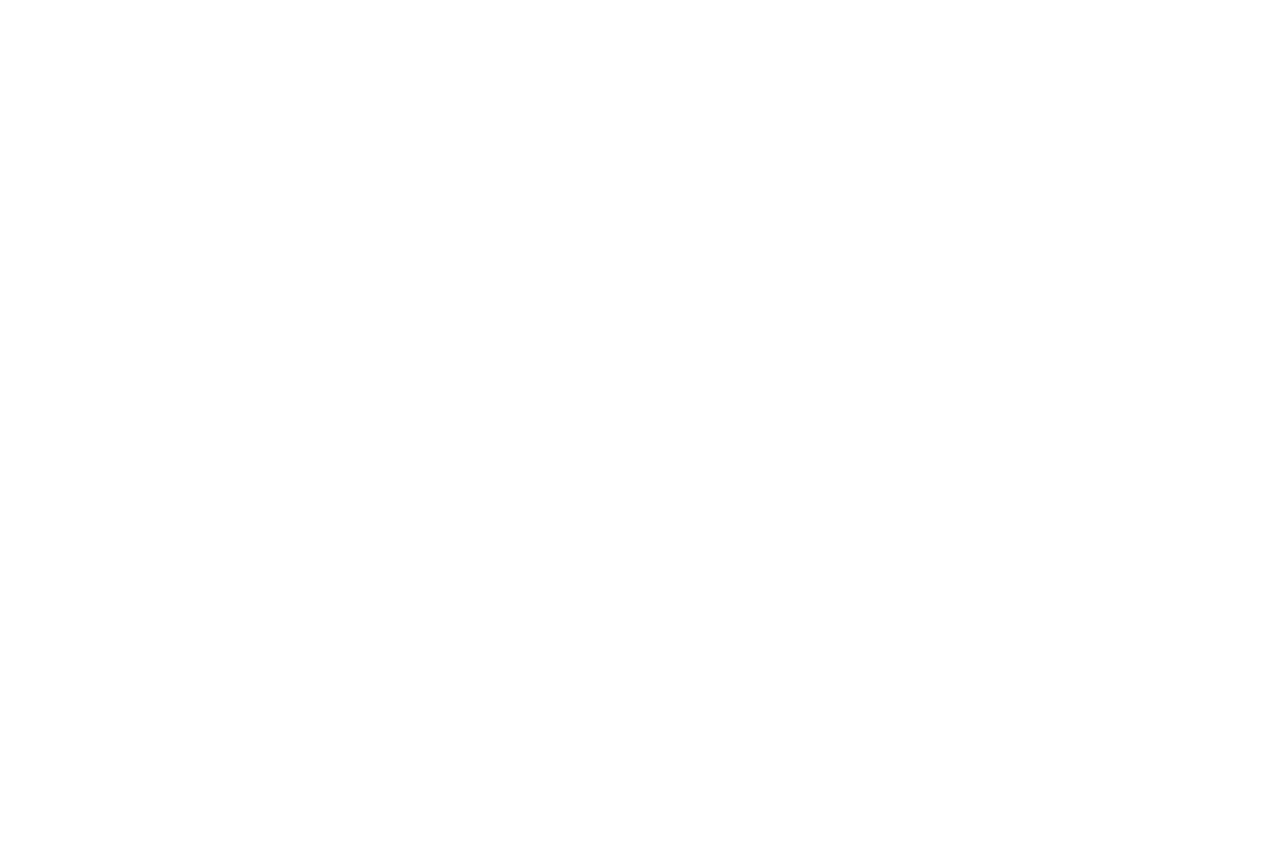
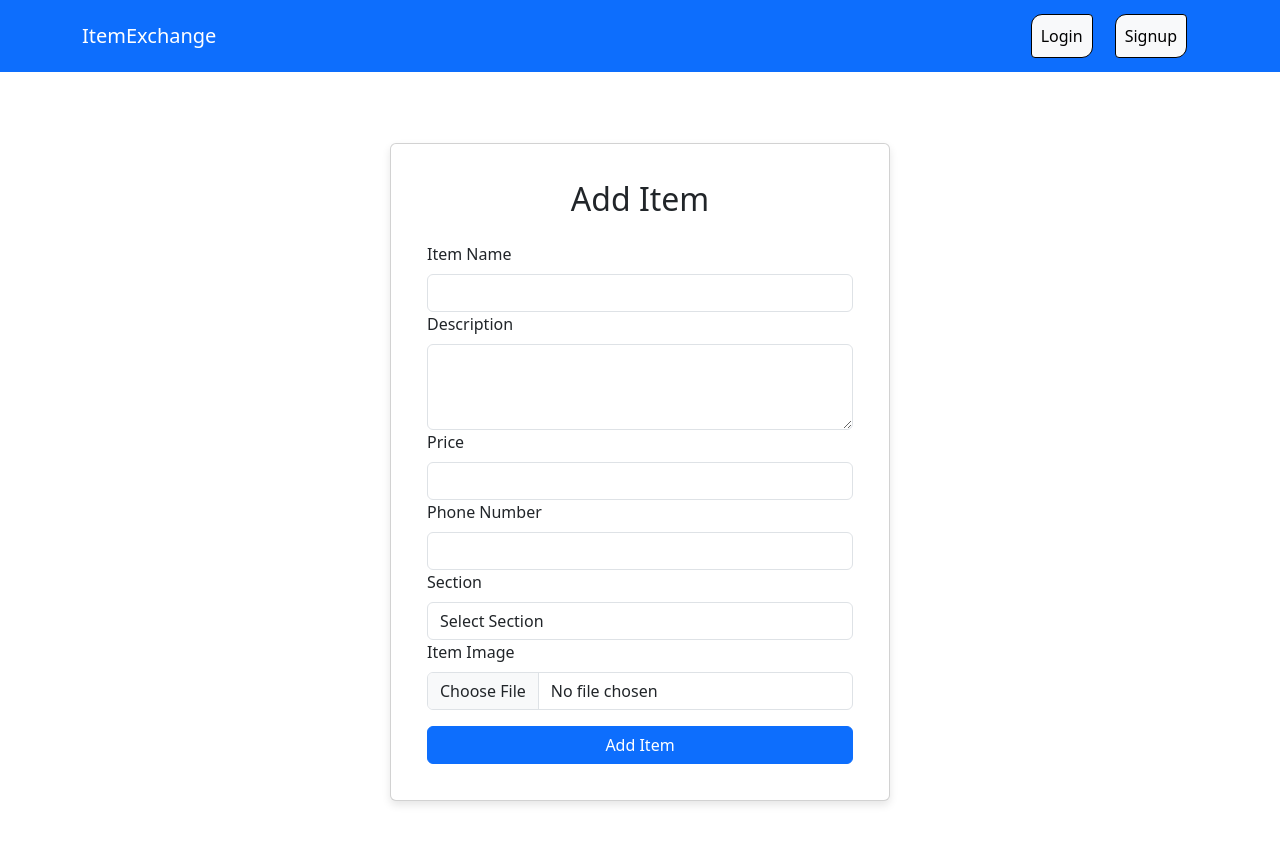
Before and after one commit to Abhinavburnapelly/item-exchange, a React (Create React App) app: page /add-item in a window 1280 px wide. Before the commit this address had no page. Shown: the top 844 px of the page. Before the commit the page ends 800 px from the top, so only its background shows below. Built offline with nearby package versions, Linux system fonts and the light colour scheme.

Commit message:
added the part of adding items page

```diff
--- a/src/App.js
+++ b/src/App.js
@@ -4,6 +4,7 @@ import { BrowserRouter,Routes,Route }  from 'react-router-dom'
 import MainPage from './components/MainPage';
 import Login from './components/Login';
 import Signup from './components/Signup';
+import AddItem from './components/AddItem';
 
 
 function App() {
@@ -20,7 +21,7 @@ function App() {
         <Route path="/Login" element={<Login/>} />
         <Route path="/Signup" element={<Signup/>} />
         <Route path="/" element={<MainPage/>} />
-
+        <Route path="/add-item" element={<AddItem/>} />
 
 
       </Routes>
--- /dev/null
+++ b/src/components/AddItem.css
@@ -0,0 +1,52 @@
+/* AddItem.css */
+
+.add-item-container {
+    min-height: 100vh;
+  }
+
+  .add-item-card {
+    width: 100%;
+    max-width: 500px;
+    padding: 20px;
+    box-shadow: 0 4px 8px rgba(0, 0, 0, 0.1);
+  }
+
+  .add-item-card .form-group {
+    margin-bottom: 15px;
+  }
+
+  /* AddItem.css */
+
+/* Existing styles */
+
+.loading-indicator {
+    text-align: center;
+  }
+
+  .loading-emoji {
+    font-size: 50px;
+    margin: 20px auto;
+    display: flex;
+    justify-content: center;
+    align-items: center;
+    border: 4px solid #ccc;
+    border-radius: 50%;
+    width: 100px;
+    height: 100px;
+    position: relative;
+    animation: spin 1s linear infinite; /* Add this line */
+  }
+
+  .loading-indicator p {
+    margin-top: 10px;
+  }
+
+  /* Add keyframes for spinning animation */
+  @keyframes spin {
+    0% {
+      transform: rotate(0deg);
+    }
+    100% {
+      transform: rotate(360deg);
+    }
+  }
--- /dev/null
+++ b/src/components/AddItem.js
@@ -0,0 +1,183 @@
+import React, { useState } from 'react';
+import { Form, Button, Container, Card, Alert } from 'react-bootstrap';
+import { database, storage } from './firebase'; // Make sure firebase is correctly configured
+import { ref, set, push } from 'firebase/database';
+import { ref as storageRef, uploadBytes, getDownloadURL } from 'firebase/storage';
+import './AddItem.css';
+import HeadNav from './HeadNav';
+import { useNavigate } from 'react-router-dom';
+
+function AddItem() {
+  const [itemName, setItemName] = useState('');
+  const [description, setDescription] = useState('');
+  const [price, setPrice] = useState('');
+  const [phone, setPhone] = useState('');
+  const [image, setImage] = useState(null);
+  const [section, setSection] = useState('');
+  const [otherSection, setOtherSection] = useState('');
+  const [error, setError] = useState(null);
+  const [loading, setLoading] = useState(false);
+  const [success, setSuccess] = useState(false);
+
+  const navigate = useNavigate();
+
+  const handleImageChange = (e) => {
+    if (e.target.files[0]) {
+      setImage(e.target.files[0]);
+    }
+  };
+
+  const handleSectionChange = (e) => {
+    setSection(e.target.value);
+    if (e.target.value !== 'Other') {
+      setOtherSection('');
+    }
+  };
+
+  const handleSubmit = (e) => {
+    e.preventDefault();
+    if (itemName && description && price && phone && image && (section || otherSection)) {
+      setLoading(true);
+      const userId = localStorage.getItem('userId'); // Assuming you store the user's ID in localStorage
+      const newItemRef = push(ref(database, 'items'));
+      const itemId = newItemRef.key;
+
+      const storageReference = storageRef(storage, 'item-images/' + itemId);
+      uploadBytes(storageReference, image).then((snapshot) => {
+        getDownloadURL(snapshot.ref).then((downloadURL) => {
+          set(newItemRef, {
+            userId,
+            itemName,
+            description,
+            price,
+            phone,
+            section: section === 'Other' ? otherSection : section,
+            imageUrl: downloadURL,
+          }).then(() => {
+            console.log('Item successfully added');
+            setLoading(false);
+            setSuccess(true);
+            setTimeout(() => {
+              navigate('/'); // Redirect to main page
+            }, 3000);
+          }).catch((error) => {
+            console.error('Error adding item:', error);
+            setError('Error adding item');
+            setLoading(false);
+          });
+        });
+      }).catch((error) => {
+        console.error('Error uploading image:', error);
+        setError('Error uploading image');
+        setLoading(false);
+      });
+    } else {
+      setError('All fields are required');
+    }
+  };
+
+  return (
+    <>
+      <HeadNav />
+      <Container className="d-flex justify-content-center align-items-center add-item-container">
+        <Card className="add-item-card">
+          <Card.Body>
+            <h2 className="text-center mb-4">Add Item</h2>
+            {error && <Alert variant="danger">{error}</Alert>}
+            {loading && (
+              <div className="loading-indicator">
+                <div className="loading-emoji">😊</div>
+                <p>Uploading item to the store...</p>
+              </div>
+            )}
+            {!loading && success && (
+              <Alert variant="success">
+                Successfully uploaded! Redirecting to the main page...
+              </Alert>
+            )}
+            {!loading && !success && (
+              <Form onSubmit={handleSubmit}>
+                <Form.Group id="itemName">
+                  <Form.Label>Item Name</Form.Label>
+                  <Form.Control
+                    type="text"
+                    required
+                    value={itemName}
+                    onChange={(e) => setItemName(e.target.value)}
+                  />
+                </Form.Group>
+                <Form.Group id="description">
+                  <Form.Label>Description</Form.Label>
+                  <Form.Control
+                    as="textarea"
+                    rows={3}
+                    required
+                    value={description}
+                    onChange={(e) => setDescription(e.target.value)}
+                  />
+                </Form.Group>
+                <Form.Group id="price">
+                  <Form.Label>Price</Form.Label>
+                  <Form.Control
+                    type="number"
+                    required
+                    value={price}
+                    onChange={(e) => setPrice(e.target.value)}
+                  />
+                </Form.Group>
+                <Form.Group id="phone">
+                  <Form.Label>Phone Number</Form.Label>
+                  <Form.Control
+                    type="text"
+                    required
+                    value={phone}
+                    onChange={(e) => setPhone(e.target.value)}
+                  />
+                </Form.Group>
+                <Form.Group id="section">
+                  <Form.Label>Section</Form.Label>
+                  <Form.Control
+                    as="select"
+                    required
+                    value={section}
+                    onChange={handleSectionChange}
+                  >
+                    <option value="">Select Section</option>
+                    <option value="Stationary">Stationary</option>
+                    <option value="Dressing">Dressing</option>
+                    <option value="Engineering">Engineering</option>
+                    <option value="Other">Other</option>
+                  </Form.Control>
+                </Form.Group>
+                {section === 'Other' && (
+                  <Form.Group id="otherSection">
+                    <Form.Label>Specify Section</Form.Label>
+                    <Form.Control
+                      type="text"
+                      required
+                      value={otherSection}
+                      onChange={(e) => setOtherSection(e.target.value)}
+                    />
+                  </Form.Group>
+                )}
+                <Form.Group id="image">
+                  <Form.Label>Item Image</Form.Label>
+                  <Form.Control
+                    type="file"
+                    required
+                    onChange={handleImageChange}
+                  />
+                </Form.Group>
+                <Button className="w-100 mt-3" type="submit">
+                  Add Item
+                </Button>
+              </Form>
+            )}
+          </Card.Body>
+        </Card>
+      </Container>
+    </>
+  );
+}
+
+export default AddItem;
--- a/src/components/firebase.js
+++ b/src/components/firebase.js
@@ -1,7 +1,7 @@
 // src/firebase.js
 import { initializeApp } from 'firebase/app';
 import { getDatabase } from 'firebase/database';
-
+import { getStorage } from 'firebase/storage';
 import { getAuth } from 'firebase/auth';
 
 // For Firebase JS SDK v7.20.0 and later, measurementId is optional
@@ -17,8 +17,8 @@ const firebaseConfig = {
   };
 const app = initializeApp(firebaseConfig);
 const database = getDatabase(app);
-
+const storage = getStorage(app);
 const auth = getAuth(app);
 
 
-export { database,auth };
+export { database,auth,storage };
```
